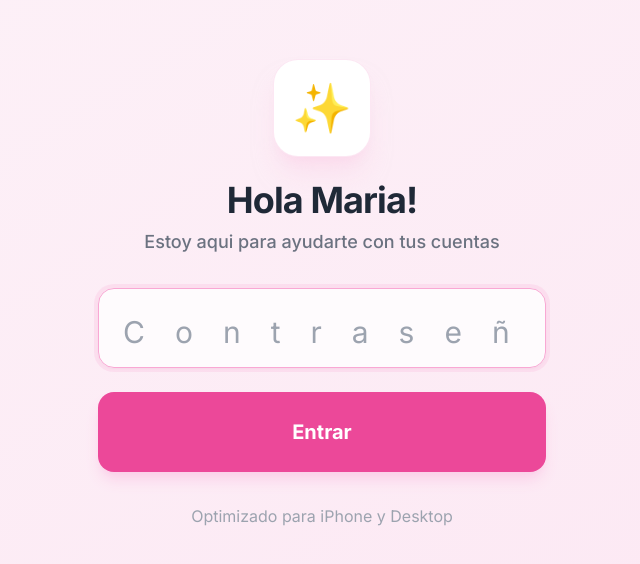
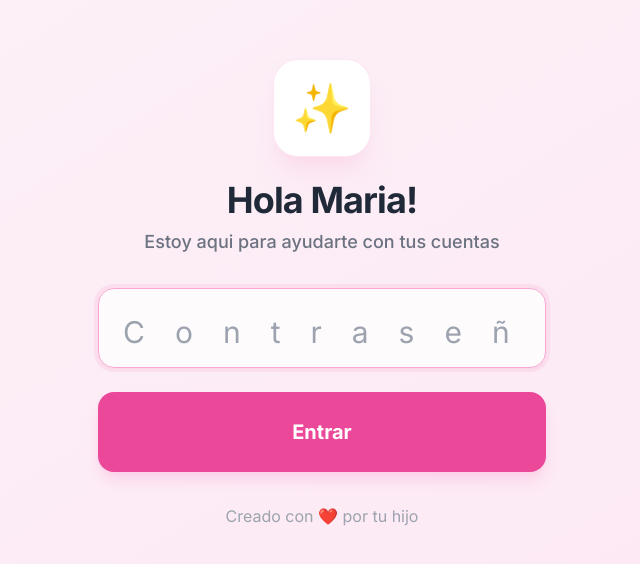
Before and after one commit to denihannmaturanabus/natura, a React (Vite) app: page / in a window 1280 px wide. Shown: the part 106-670 px from the top of the page, without its empty margins (318-958 px from the left). Built offline with nearby package versions, Linux system fonts and the light colour scheme; no server answers.

Commit message:
Actualizar Login.tsx

```diff
--- a/views/Login.tsx
+++ b/views/Login.tsx
@@ -54,7 +54,7 @@ const Login: React.FC<LoginProps> = ({ onLogin }) => {
         </form>
 
         <p className="text-center text-gray-400 text-sm lg:text-base">
-          Optimizado para iPhone y Desktop
+          Creado con ❤️ por tu hijo
         </p>
       </div>
     </div>
```
